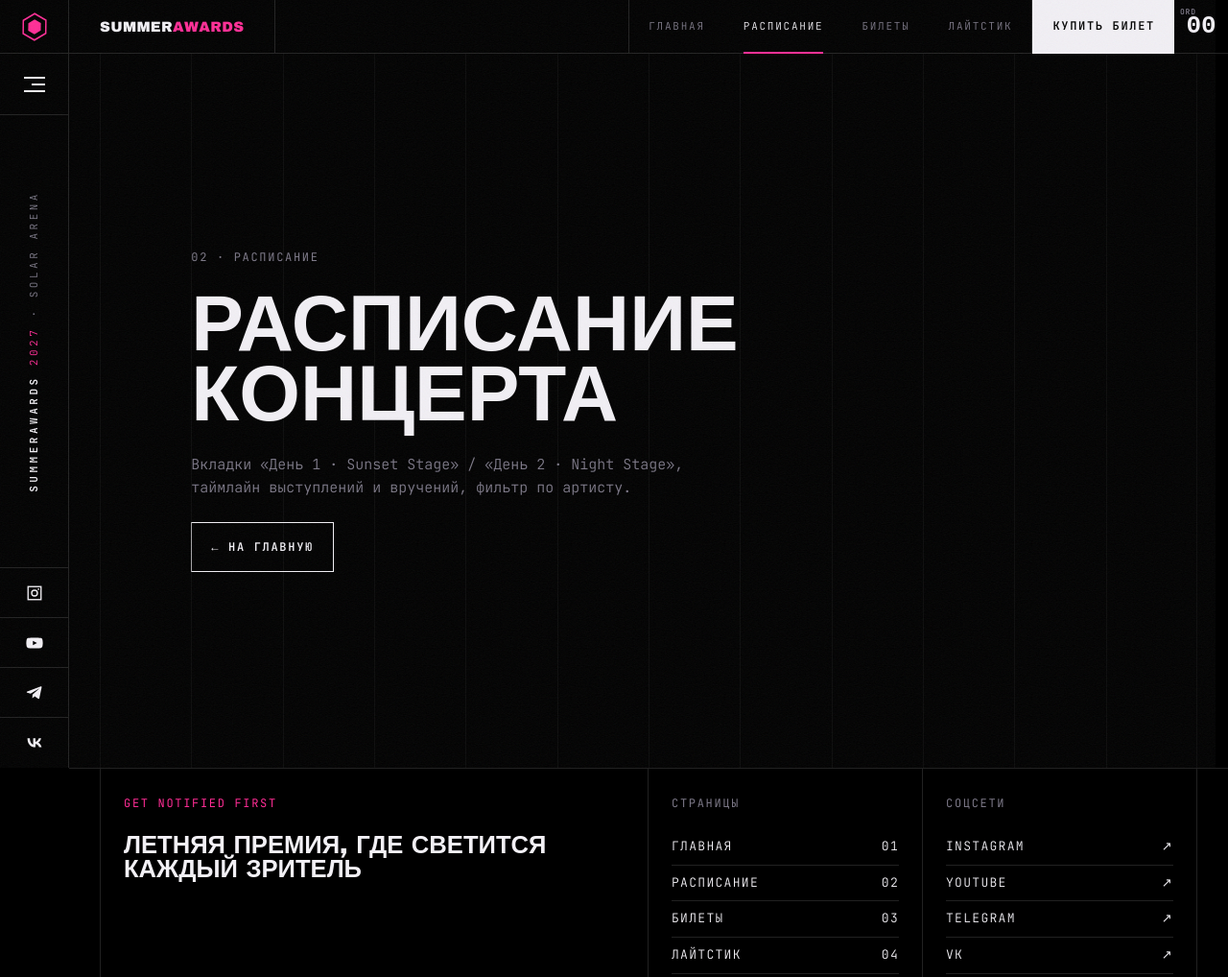
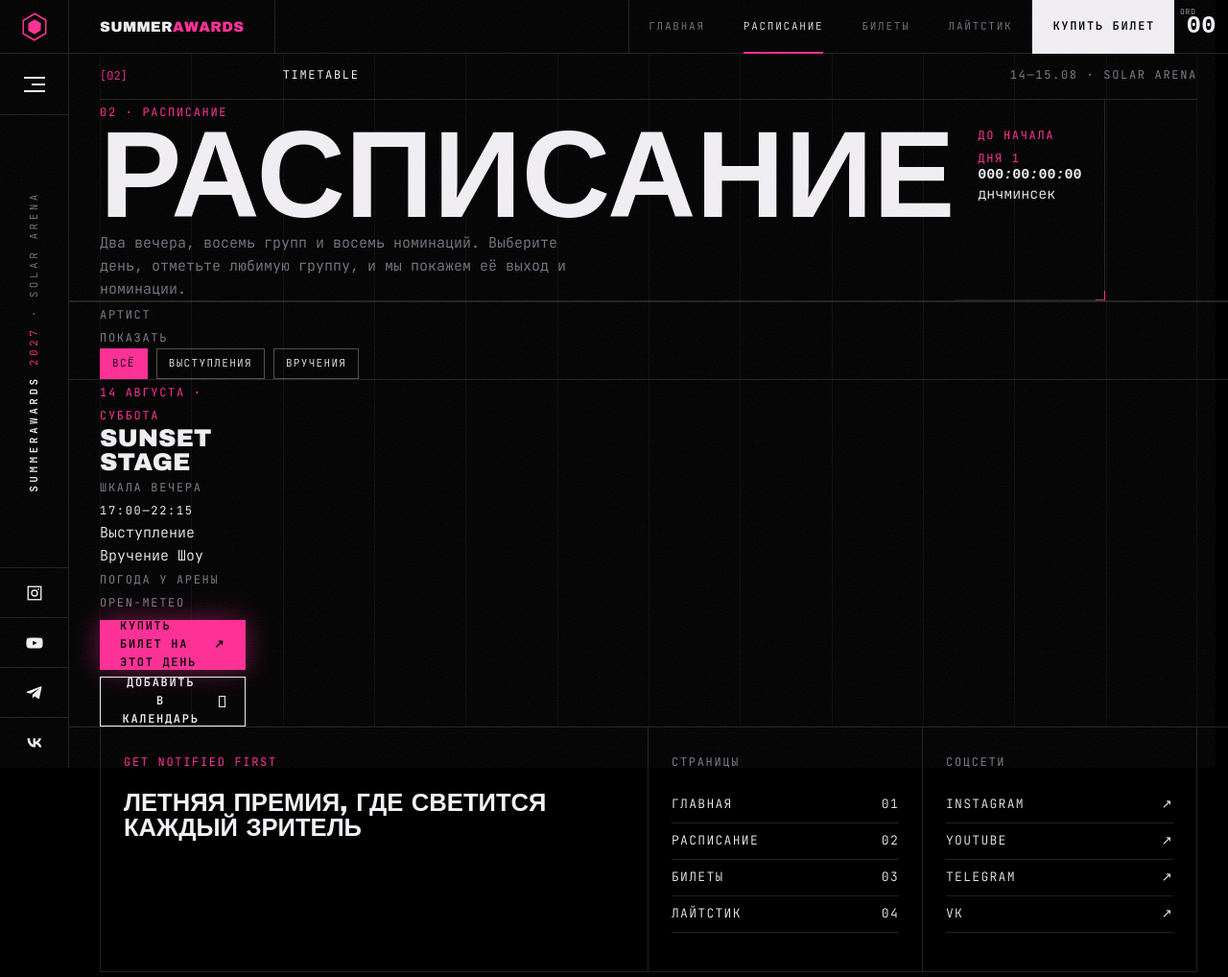
Before and after one commit to uliana308/summer-awards, a plain HTML site: page schedule.html in a window 1280 px wide. Shown: the top 1018 px of the page at 96% size. Drawn offline with Linux system fonts and the light colour scheme; a web font is replaced by a local one.

Commit message:
Create schedule.html
Создала страницу по референсу https://openstatemusic.com/

```diff
--- a/schedule.html
+++ b/schedule.html
@@ -4,6 +4,7 @@
   <meta charset="UTF-8">
   <meta name="viewport" content="width=device-width, initial-scale=1.0">
   <title>Расписание — SUMMERAWARDS 2027</title>
+  <meta name="description" content="Расписание SUMMERAWARDS 2027: кто и когда выходит на сцену 14 и 15 августа в Solar Arena.">
   <link rel="stylesheet" href="css/common.css">
   <link rel="stylesheet" href="css/schedule.css">
 </head>
@@ -16,12 +17,111 @@
 
   <main class="page" id="schedule">
 
-    <!-- ЗАГОТОВКА. Ветка: feature/schedule. Замените этот блок своей страницей. -->
-    <section class="stub">
-      <span class="label label--accent" data-reveal>02 · Расписание</span>
-      <h1 class="h2" data-scramble="1200">Расписание концерта</h1>
-      <p class="lead" data-reveal>Вкладки «День 1 · Sunset Stage» / «День 2 · Night Stage», таймлайн выступлений и вручений, фильтр по артисту.</p>
-      <div data-reveal><a class="btn btn--outline" href="index.html">← На главную</a></div>
+    <!-- ===== 1. ЗАГОЛОВОК ===== -->
+    <section class="sch-hero">
+      <div class="wrap">
+        <div class="sec-head">
+          <span class="sec-head__num">[02]</span>
+          <span class="sec-head__title label label--white" data-scramble>Timetable</span>
+          <span class="sec-head__meta label">14—15.08 · Solar Arena</span>
+        </div>
+
+        <div class="grid sch-hero__grid">
+          <div class="sch-hero__main">
+            <span class="label label--pink" data-reveal>02 · Расписание</span>
+            <h1 class="h1 sch-hero__title" data-scramble="1200">Расписание</h1>
+            <p class="lead" data-reveal style="--d:.1s">Два вечера, восемь групп и восемь номинаций. Выберите день, отметьте любимую группу, и мы покажем её выход и номинации.</p>
+          </div>
+
+          <div class="sch-hero__count cell corners" data-reveal style="--d:.15s" aria-live="polite">
+            <span class="label label--pink" id="cd-label">До начала дня 1</span>
+            <div class="sch-cd led" aria-label="Обратный отсчёт">
+              <b id="cd-d">000</b><i>:</i><b id="cd-h">00</b><i>:</i><b id="cd-m">00</b><i>:</i><b id="cd-s">00</b>
+            </div>
+            <div class="sch-cd__labels"><span>дн</span><span>ч</span><span>мин</span><span>сек</span></div>
+          </div>
+        </div>
+      </div>
+    </section>
+
+    <!-- ===== 2. ВКЛАДКИ ДНЕЙ ===== -->
+    <section class="section sch-days">
+      <div class="wrap">
+        <div class="sch-tabs" role="tablist" aria-label="День фестиваля" id="day-tabs"></div>
+      </div>
+    </section>
+
+    <!-- ===== 3. ФИЛЬТРЫ ===== -->
+    <section class="section sch-filter">
+      <div class="wrap">
+        <div class="sch-filter__row">
+          <span class="label sch-filter__name">Артист</span>
+          <div class="sch-chips" id="artist-chips" role="group" aria-label="Фильтр по артисту"></div>
+        </div>
+        <div class="sch-filter__row">
+          <span class="label sch-filter__name">Показать</span>
+          <div class="sch-chips" id="type-chips" role="group" aria-label="Тип события">
+            <button class="chip is-active" data-type="all" aria-pressed="true">Всё</button>
+            <button class="chip" data-type="show" aria-pressed="false">Выступления</button>
+            <button class="chip" data-type="award" aria-pressed="false">Вручения</button>
+          </div>
+          <p class="label sch-filter__result" id="filter-result" aria-live="polite"></p>
+          <button class="sch-reset label" id="filter-reset" hidden>Сбросить фильтр ×</button>
+        </div>
+      </div>
+    </section>
+
+    <!-- ===== 4. ТАЙМЛАЙН ===== -->
+    <section class="section sch-body">
+      <div class="wrap grid sch-body__grid">
+
+        <aside class="sch-side" aria-label="Сводка вечера">
+          <div class="sch-side__inner">
+            <div class="sch-side__block">
+              <span class="label label--pink" id="side-date">14 августа · суббота</span>
+              <h2 class="h3 sch-side__stage" id="side-stage">Sunset Stage</h2>
+              <p class="sch-side__desc" id="side-desc"></p>
+            </div>
+
+            <dl class="sch-side__stats" id="side-stats"></dl>
+
+            <div class="sch-side__block">
+              <div class="sch-side__row">
+                <span class="label">Шкала вечера</span>
+                <span class="label label--white" id="side-range">17:00—22:15</span>
+              </div>
+              <div class="sch-bar" id="mini-bar" aria-hidden="true"></div>
+              <div class="sch-bar__legend">
+                <span><i class="lg lg--show"></i>Выступление</span>
+                <span><i class="lg lg--award"></i>Вручение</span>
+                <span><i class="lg lg--special"></i>Шоу</span>
+              </div>
+            </div>
+
+            <div class="sch-side__block sch-weather" id="weather" aria-live="polite">
+              <div class="sch-side__row">
+                <span class="label">Погода у арены</span>
+                <span class="label">Open-Meteo</span>
+              </div>
+              <div class="sch-weather__body" id="weather-body"></div>
+            </div>
+
+            <div class="sch-side__block sch-mine" id="my-tickets"></div>
+
+            <div class="sch-side__actions">
+              <a class="btn btn--pink" id="buy-day" href="tickets.html" data-cursor-off>Купить билет на этот день <span>↗</span></a>
+              <button class="btn" id="ics-day" data-cursor="СКАЧАТЬ">Добавить в календарь <span class="btn__icon"></span></button>
+            </div>
+          </div>
+        </aside>
+
+        <div class="sch-timeline" id="timeline">
+          <div class="sch-timeline__rail" aria-hidden="true"><span id="rail-fill"></span></div>
+          <ol class="sch-list" id="sch-list"></ol>
+          <div class="sch-empty" id="sch-empty" hidden></div>
+        </div>
+
+      </div>
     </section>
 
     <footer id="sa-footer"></footer>
```
